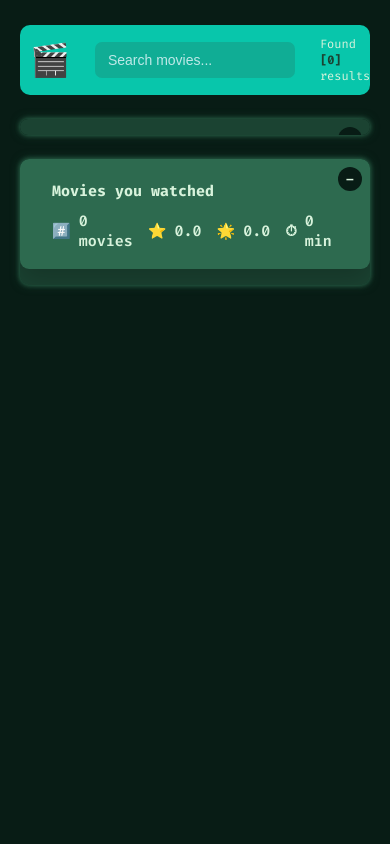
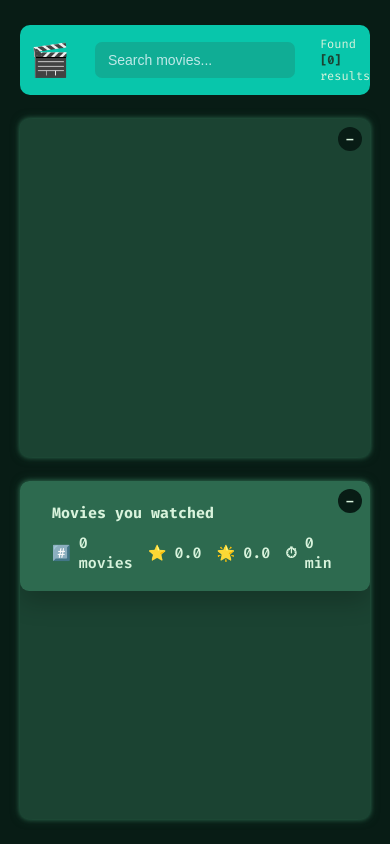
Before and after one commit to bakNa2t/moviebox, a React (Vite) app: page / in a window 390 px wide. Built offline with nearby package versions, Linux system fonts and the light colour scheme.

Commit message:
Update media queries heigth for BoxList

```diff
--- a/src/components/AppLayout.module.css
+++ b/src/components/AppLayout.module.css
@@ -38,8 +38,8 @@
 
 @media (max-width: 435px) {
   .main {
-    height: calc(100vh - 7.2rem - 3 * 2.4rem);
     flex-direction: column;
     justify-content: start;
+    align-items: center;
   }
 }
--- a/src/components/BoxList.module.css
+++ b/src/components/BoxList.module.css
@@ -12,5 +12,6 @@
 @media (max-width: 435px) {
   .box {
     width: 100%;
+    height: 46rem;
   }
 }
```
